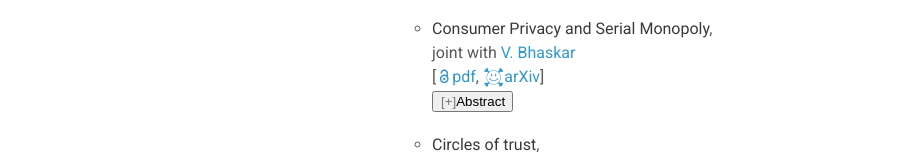
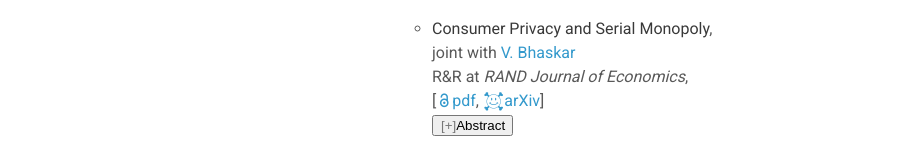
Before and after one commit to nroketskiy/nroketskiy.github.io, a plain HTML site: page index.html in a window 1280 px wide. Shown: the part 788-947 px from the top of the page, without its empty margins (178-1095 px from the left). Drawn offline with nearby package versions, Linux system fonts and the light colour scheme; files whose address does not match are found by name.

Commit message:
updated cv

```diff
--- a/index.html
+++ b/index.html
@@ -99,6 +99,7 @@
              <p>
                <span class="papertitle">Consumer Privacy and Serial Monopoly</span>,</br>
                joint with <a HREF="https://sites.google.com/site/vbhaskarut/">V. Bhaskar</a></br>
+               R&R at <span class="journaltitle">RAND Journal of Economics</span>,<br/>
                [<a HREF="docs/serialm.pdf"><i class="ai ai-open-access ai-sm"></i>pdf</a>, <a HREF="https://arxiv.org/abs/1904.07644"><i class="ai ai-arxiv ai-lg"></i>arXiv</a>]
            </br>
            <button class="accordion">
```
Also changed, not shown: 2 other files.
